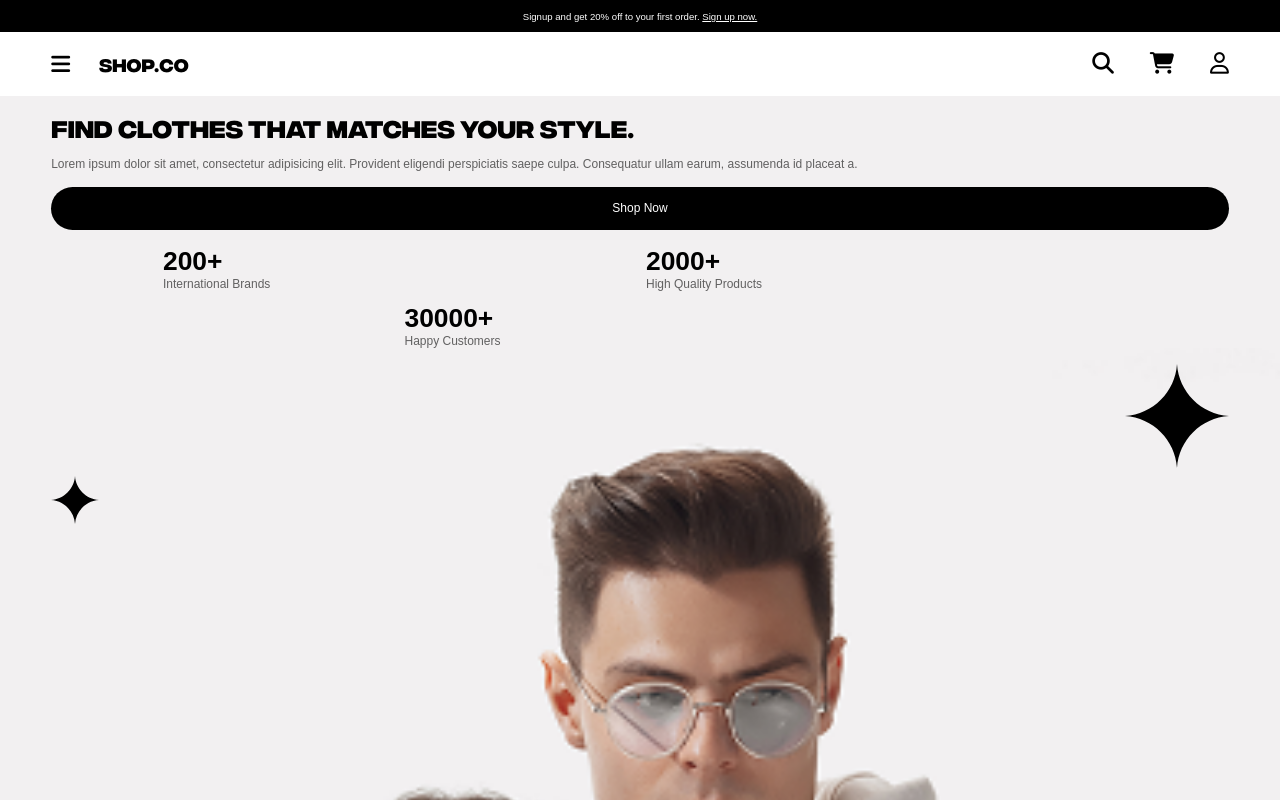
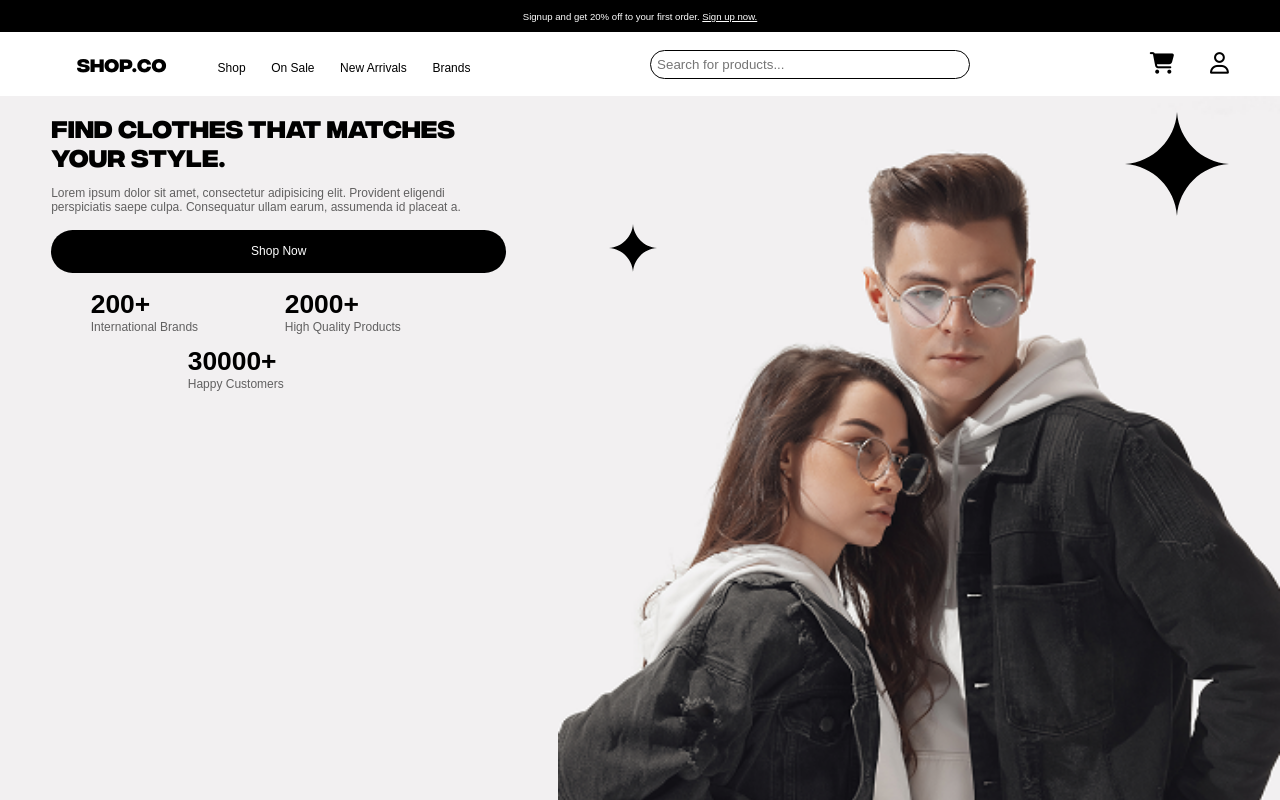
Before and after one commit to Salman-itShaala/batch-13-shop.co, a plain HTML site: page index.html in a window 1280 px wide. Shown: the top 800 px of the page. Drawn offline with Linux system fonts and the light colour scheme.

Commit message:
completed header responsiveness

```diff
--- a/index.html
+++ b/index.html
@@ -23,12 +23,32 @@
       </div>
       <div class="header-bottom">
         <div class="header-bottom-left">
-          <i class="fa-solid fa-bars"></i>
+          <i class="fa-solid fa-bars" id="options-icon"></i>
           <a href="">Shop.co</a>
+
+          <ul class="desktop-options">
+            <li>
+              <a href="/">Shop</a>
+            </li>
+            <li>
+              <a href="/">On Sale</a>
+            </li>
+            <li>
+              <a href="/">New Arrivals</a>
+            </li>
+            <li>
+              <a href="/">Brands</a>
+            </li>
+          </ul>
         </div>
+
+        <div class="desktop-search">
+          <input type="search" placeholder="Search for products..." />
+        </div>
+
         <div class="header-bottom-right">
           <ul>
-            <li>
+            <li class="mobile-search-icon">
               <i class="fa-solid fa-magnifying-glass"></i>
             </li>
             <li>
--- a/style.css
+++ b/style.css
@@ -66,11 +66,19 @@ i {
   list-style: none;
 }
 
+.desktop-search {
+  display: none;
+}
+
+.mobile-search-icon {
+  display: inline;
+}
+
 .header-bottom-right ul li a {
   color: var(--primary-text-color);
 }
 
-.header-bottom-left a {
+.header-bottom-left > a {
   font-size: 1.5rem;
   font-family: "Integral cf bold";
   text-decoration: none;
@@ -98,6 +106,10 @@ main {
   gap: 2vh;
   padding: var(--common-padding);
   padding-top: 2vh;
+}
+
+.desktop-options {
+  display: none;
 }
 
 .main-left-heading {
@@ -163,3 +175,46 @@ main {
   top: 2vh;
   right: 4vw;
 }
+
+@media (min-width: 640px) {
+  #options-icon {
+    display: none;
+  }
+
+  .header-bottom-left {
+    display: flex;
+    align-items: baseline;
+    gap: 4vw;
+  }
+
+  .desktop-options {
+    display: flex;
+    align-items: center;
+    gap: 2vw;
+    list-style: none;
+  }
+
+  .desktop-options li a {
+    color: var(--primary-text-color);
+    text-decoration: none;
+  }
+
+  .desktop-search {
+    width: 25vw;
+    display: block;
+  }
+
+  .mobile-search-icon {
+    display: none;
+  }
+  .desktop-search input {
+    width: 100%;
+    border-radius: 3rem;
+    padding: 0.5rem;
+    border: 1px solid black;
+  }
+
+  main {
+    flex-direction: row;
+  }
+}
```
